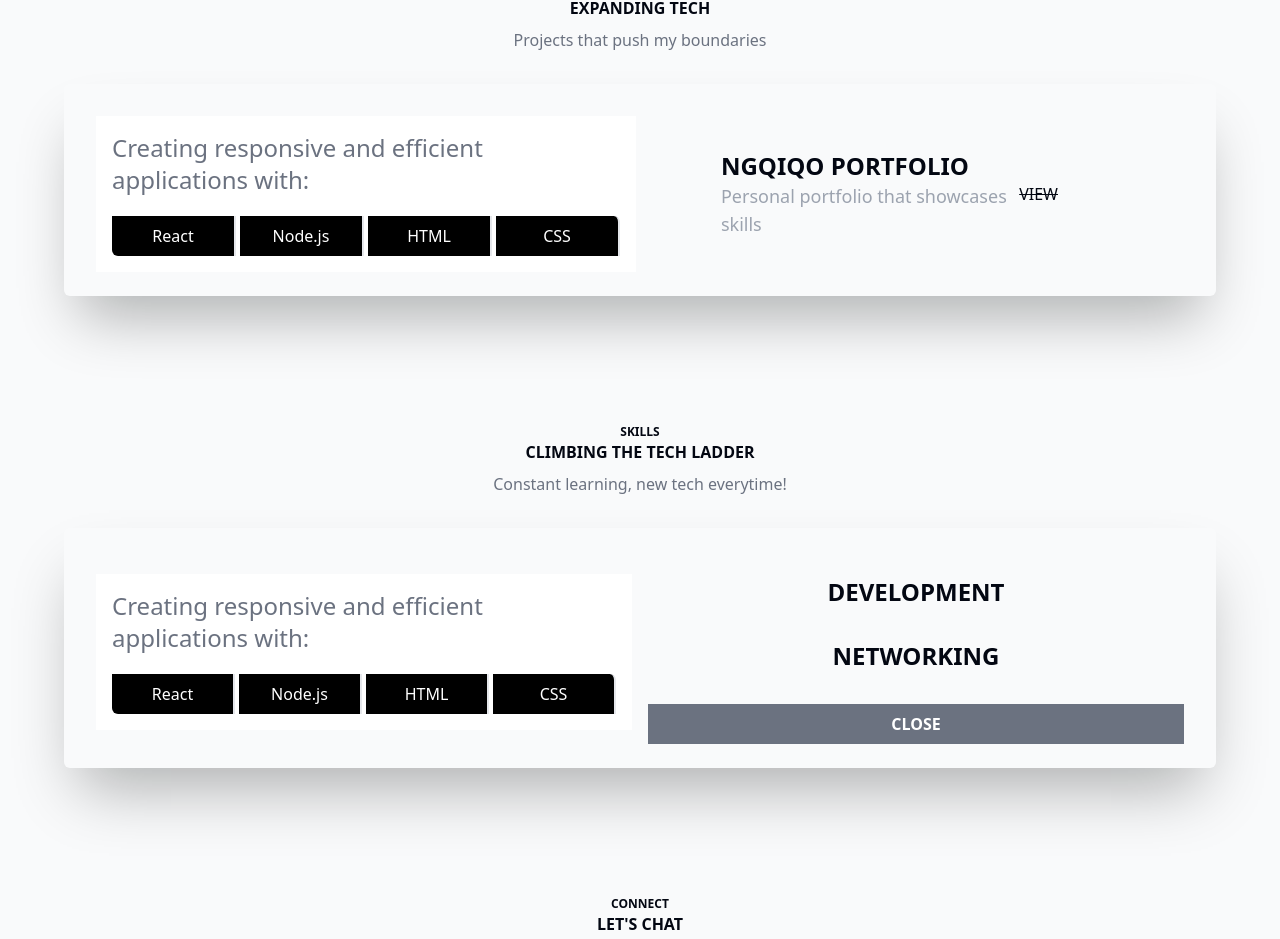
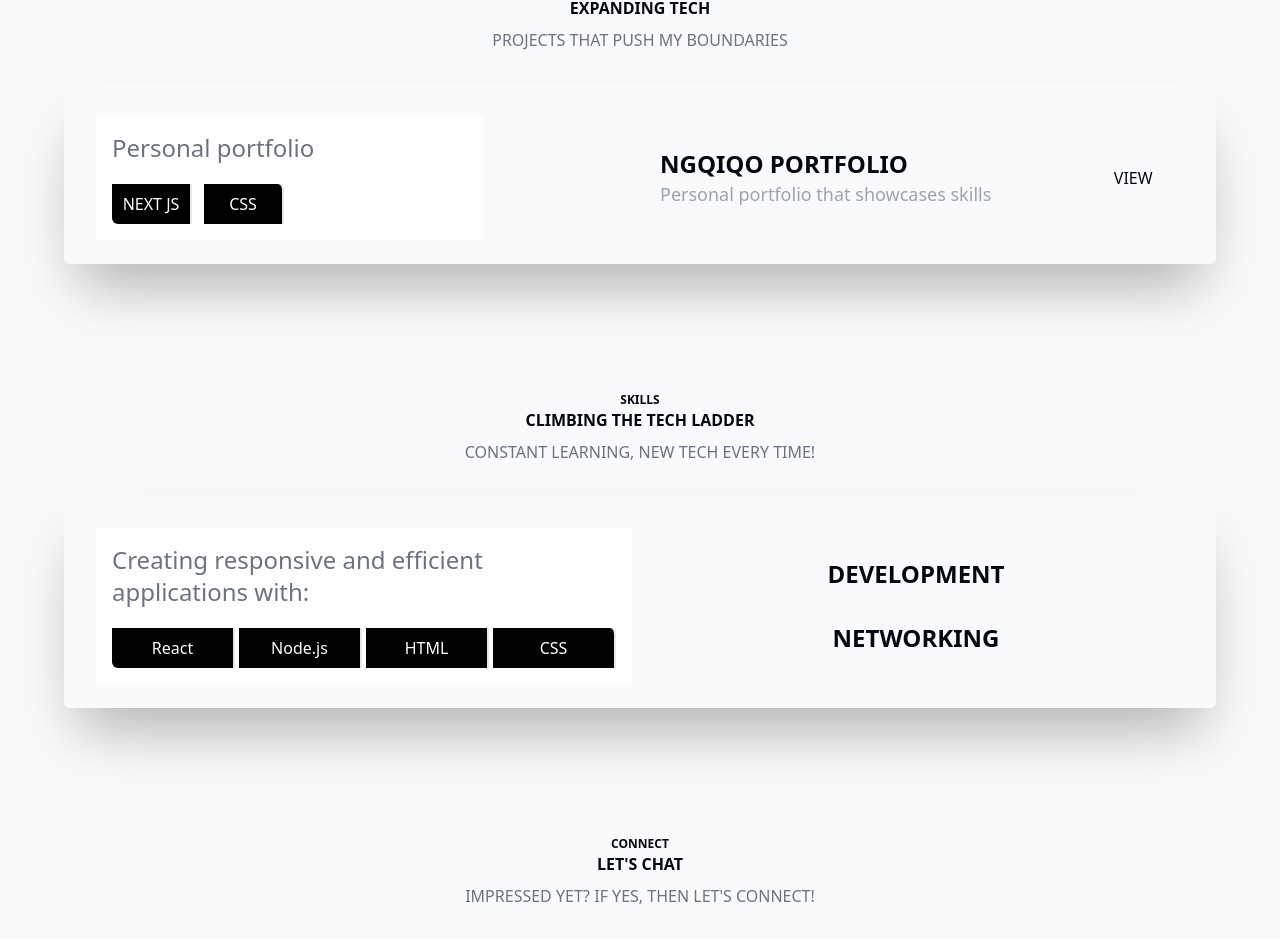
Before and after one commit to junior-OverCome/Ngqiqo, a Next.js app: page / in a window 1280 px wide. Shown: the part 1272-2211 px from the top of the page. Built offline with nearby package versions, Linux system fonts and the light colour scheme.

Commit message:
mobile fix

```diff
--- a/src/app/components/connect.tsx
+++ b/src/app/components/connect.tsx
@@ -47,11 +47,11 @@ const Connect = () =>{
       <div className='flex flex-col items-center justify-center mt-16 mb-8'>
         <p className='text-xs font-semibold'>CONNECT</p>
         <h1 className='font-bold'>LET'S CHAT</h1>
-        <p className='text-gray-500 text-sm sm:text-base mt-2'>Impressed yet? If yes, then let's connect!</p>
+        <p className='text-gray-500 uppercase text-sm sm:text-base mt-2'>Impressed yet? If yes, then let's connect!</p>
       </div>
     <div className="rounded-lg p-4 border bg-white max-w-full mx-auto">
     {/* Button to toggle form visibility */}
-    <button onClick={()=> setShowForm(!showForm)} className="w-full py-2 px-4 bg-indigo-600 text-white hover:scale-105 transition-transform rounded-md">
+    <button onClick={()=> setShowForm(!showForm)} className="w-full py-2 px-4 bg-orange-300 text-white hover:scale-105 transition-transform rounded-md">
     {showForm ? "Close" : "Connect"}
     </button>
     {showForm &&(
@@ -98,7 +98,7 @@ const Connect = () =>{
             />
           </div>
           <div className="justify-center flex">
-            <button type="submit" className="w-full py-2 px-4 text-white bg-indigo-600 focus:outline-none focus:ring-2">
+            <button type="submit" className="w-full py-2 px-4 text-white bg-orange-300 focus:outline-none focus:ring-2">
               Send
             </button>
           </div>
@@ -110,10 +110,10 @@ const Connect = () =>{
 
       <div className="flex flex-row gap-2 mt-4">
         <a href="https://github.com/junior-OverCome" ><FaGithub
-        className="h-10 w-10 hover:text-orange-500"/>
+        className="h-10 w-10 hover:text-orange-300"/>
         </a>
         <a href="linkedin.com/in/mphumzi-mathanjana-92ba78246"><FaLinkedin
-        className="h-10 w-10 hover:text-orange-500"/>
+        className="h-10 w-10 hover:text-orange-300"/>
         </a>
       </div>
 
--- a/src/app/components/intro.tsx
+++ b/src/app/components/intro.tsx
@@ -9,7 +9,7 @@ function intro() {
       <div className='items-center justify-center flex flex-col'>
         <p className='text-xs font-semibold'>INTRO</p>
         <h1 className='font-bold'>WHO AM I</h1>
-        <p className='text-gray-500 uppercase text-sm sm:text-base mt-2'>On a journey of discovery myself</p>
+        <p className='text-gray-500 uppercase text-sm sm:text-base mt-2'>should you even care?</p>
       </div>
 
       <div className='grid grid-cols-1 md:grid-cols-2 rounded-md md:mx-6 p-2 shadow-[0_35px_60px_-15px_rgba(0,6,5,0.3)] w-full my-15 h-full mt-10 py-10 px-10 '>
--- a/src/app/components/projects.tsx
+++ b/src/app/components/projects.tsx
@@ -4,12 +4,10 @@ import React, { useState } from 'react';
 
 function NgqiqoCard() {
   return (
-    <div className='p-4 bg-white flex flex-col gap-5'>
-      <p className='text-gray-500 font-Sora text-2xl'>Creating responsive and efficient applications with:</p>
-      <div className='grid grid-cols-4 gap-1'>
-        <div className='bg-black text-white items-center justify-center flex border-r-2 rounded-bl-md transition transform hover:scale-125 hover:font-semibold hover:mr-3'> React</div>
-        <div className='bg-black text-white items-center justify-center flex border-r-2 transition transform hover:scale-125 hover:font-semibold hover:mx-3'> Node.js</div>
-        <div className='bg-black text-white items-center justify-center flex border-r-2 transition transform hover:scale-125 hover:font-semibold hover:mx-3'> HTML</div>
+    <div className='p-4 bg-white transition-transform  flex flex-col gap-5'>
+      <p className='text-gray-500 font-Sora text-2xl'>Personal portfolio</p>
+      <div className='grid grid-cols-4 gap-3'>
+        <div className='bg-black text-white items-center justify-center flex border-r-2 rounded-bl-md transition transform hover:scale-125 hover:font-semibold hover:mr-3 w-20' > NEXT JS</div>
         <div className='bg-black text-white items-center justify-center flex border-r-2 rounded-tr-md transition transform hover:scale-125 hover:font-semibold hover:ml-3 h-10'> CSS</div>
 
       </div>
@@ -70,7 +68,7 @@ export default function Projects() {
       <div className='flex flex-col items-center justify-center mt-16'>
         <p className='text-xs font-semibold'>PROJECTS</p>
         <h1 className='font-bold'>EXPANDING TECH</h1>
-        <p className='text-gray-500 text-sm sm:text-base mt-2'>Projects that push my boundaries</p>
+        <p className='text-gray-500 uppercase text-sm sm:text-base mt-2'>Projects that push my boundaries</p>
       </div>
 
       <main className='mt-8 mb-16 pt-8 px-8 pb-6 grid md:grid-cols-2 items-center gap-2 h-full w-full rounded-md shadow-[0_35px_60px_-15px_rgba(0,6,5,0.3)]'>
@@ -95,7 +93,7 @@ export default function Projects() {
           </li> */}
          <li
   onClick={() => setActiveCard('ngqiqo')}
-  className="group grid grid-cols-1 md:grid-cols-[75%,25%] gap-4 items-center p-4 hover:bg-black hover:text-white active:bg-black"
+  className="group grid grid-cols-1 w-full md:grid-cols-[80%,20%] gap-4 items-center p-4 hover:bg-black hover:text-white active:bg-black"
 >
   {/* Left Section */}
   <div className="flex flex-col">
@@ -106,10 +104,10 @@ export default function Projects() {
   </div>
 
   {/* Right Section (View Link) */}
-  <div className="w-full md:w-1/4 flex justify-center items-center">
+  <div className="w-full flex justify-center items-center">
     <a
       href="https://ngqiqo.vercel.app"
-      className="uppercase text-sm w-full md:w-auto md:text-base hidden group-hover:inline-block md:block line-through group-hover:text-orange-500 transition-all duration-300"
+      className="uppercase text-sm w-full md:w-auto md:text-base hidden group-hover:inline-block md:block md:hover:line-through group-hover:text-orange-500 transition-all duration-300"
     >
       View
       <span
--- a/src/app/components/skills.tsx
+++ b/src/app/components/skills.tsx
@@ -10,7 +10,6 @@ function DevelopmentCard() {
         <div className='bg-black text-white items-center justify-center flex border-r-2 transition transform hover:scale-125 hover:font-semibold hover:mx-3'> Node.js</div>
         <div className='bg-black text-white items-center justify-center flex border-r-2 transition transform hover:scale-125 hover:font-semibold hover:mx-3'> HTML</div>
         <div className='bg-black text-white items-center justify-center flex border-r-2 rounded-tr-md transition transform hover:scale-125 hover:font-semibold hover:ml-3 h-10'> CSS</div>
-
       </div>
     </div>
   );
@@ -25,7 +24,6 @@ function NetworkCard() {
         <div className='bg-black text-white text-sm items-center justify-center flex border-r-2 transition transform px-4 hover:scale-125 hover:font-semibold hover:mx-3'>Diagnosis</div>
         <div className='bg-black text-white text-sm items-center justify-center flex border-r-2 transition transform px-4 hover:scale-125 hover:font-semibold hover:mx-3'> Security Protocols</div>
         <div className='bg-black text-white text-sm items-center justify-center flex border-r-2 rounded-tr-md transition px-4 transform hover:scale-125 hover:font-semibold hover:ml-3 '> TCP/IP Routing</div>
-
       </div>
     </div>
   );
@@ -39,47 +37,30 @@ export default function Skills() {
       <div className='flex flex-col items-center justify-center mt-16'>
         <p className='text-xs font-semibold'>SKILLS</p>
         <h1 className='font-bold'>CLIMBING THE TECH LADDER</h1>
-        <p className='text-gray-500 text-sm sm:text-base mt-2'>Constant learning, new tech everytime!</p>
+        <p className='text-gray-500 uppercase text-sm sm:text-base mt-2'>Constant learning, new tech every time!</p>
       </div>
 
       <main className='mt-8 mb-16 pt-8 px-8 pb-6 flex flex-col md:flex-row items-center gap-4 h-full w-full rounded-md shadow-[0_35px_60px_-15px_rgba(0,6,5,0.3)]'>
         {/* Left Side - Display Card */}
-        <div className={`w-full md:w-1/2 flex items-center ${!activeCard ? 'hidden' : ''} hidden md:flex`}>
+        <div className={`w-full md:w-1/2 flex items-center ${!activeCard ? 'hidden' : ''}`}>
           {activeCard === 'development' && <DevelopmentCard />}
           {activeCard === 'networkSecurity' && <NetworkCard />}
         </div>
 
         {/* Right Side - Buttons */}
         <ul className='w-full md:w-1/2 flex flex-col gap-0'>
-          <li onClick={() => setActiveCard('development')} className='justify-center hover:bg-black p-4 hover:text-white flex flex-col items-center'>
-            <h2 className='uppercase text-2xl font-bold font-Sora'>development</h2>
+          <li
+            onClick={() => setActiveCard('development')}
+            className='justify-center hover:bg-black p-4 hover:text-white flex flex-col items-center'
+          >
+            <h2 className='uppercase text-2xl font-bold font-Sora'>Development</h2>
           </li>
-          <li onClick={() => setActiveCard('networkSecurity')} className='justify-center hover:bg-black p-4 hover:text-white flex flex-col items-center'>
+          <li
+            onClick={() => setActiveCard('networkSecurity')}
+            className='justify-center hover:bg-black p-4 hover:text-white flex flex-col items-center'
+          >
             <h2 className='uppercase text-2xl font-bold font-Sora'>Networking</h2>
           </li>
-          {/* <button
-            onClick={() => setActiveCard('development')}
-            className='flex-1 text-black transition bg-[#8e7f9b] hover:bg-[#b4a0da] font-semibold py-4'
-          >
-            DEVELOPMENT
-          </button>
-
-          <button
-            onClick={() => setActiveCard('networkSecurity')}
-            className='flex-1 bg-[#8e7f9b] hover:bg-[#b4a0da] text-black font-semibold py-4'
-          >
-            NETWORKING
-          </button> */}
-
-          {/* Close Card Button */}
-          {activeCard && (
-            <button
-              onClick={() => setActiveCard('development')}
-              className='mt-4 bg-gray-500 uppercase text-white font-bold py-2 '
-            >
-              Close
-            </button>
-          )}
         </ul>
       </main>
     </section>
```
